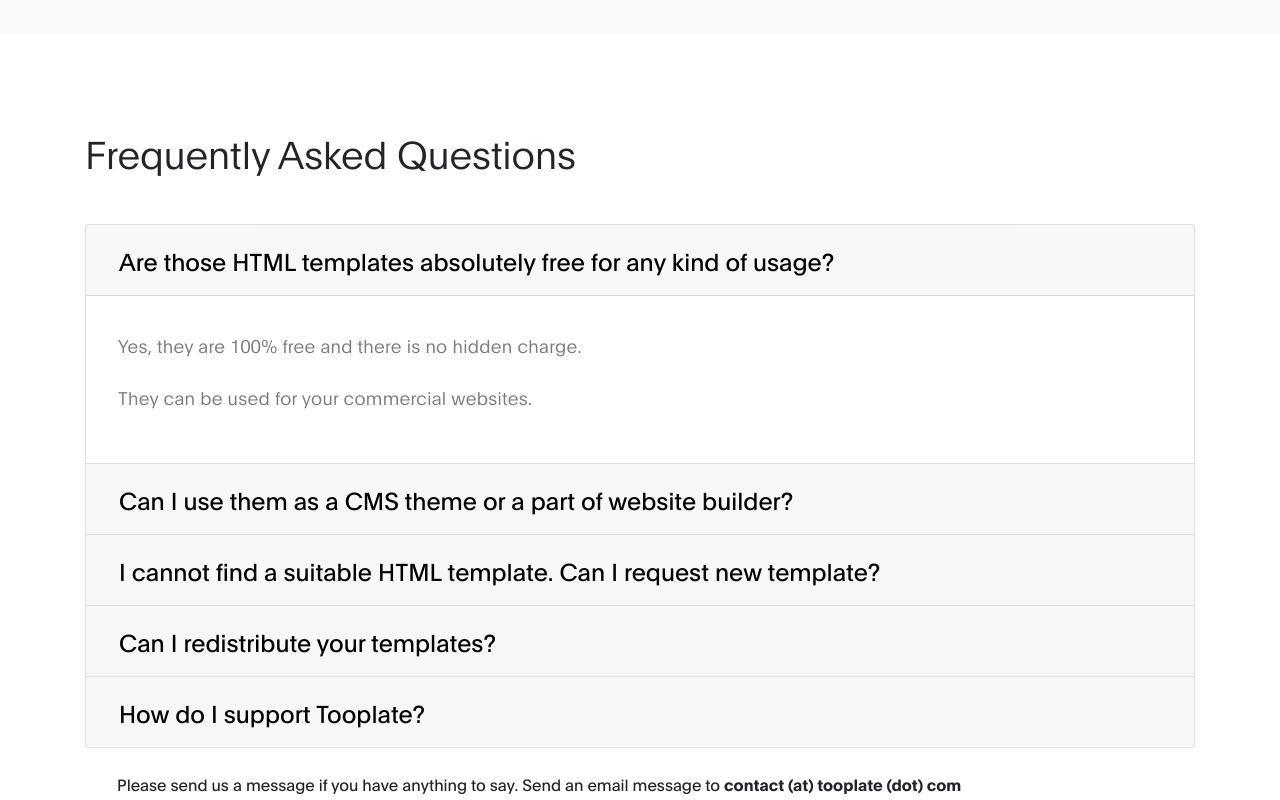
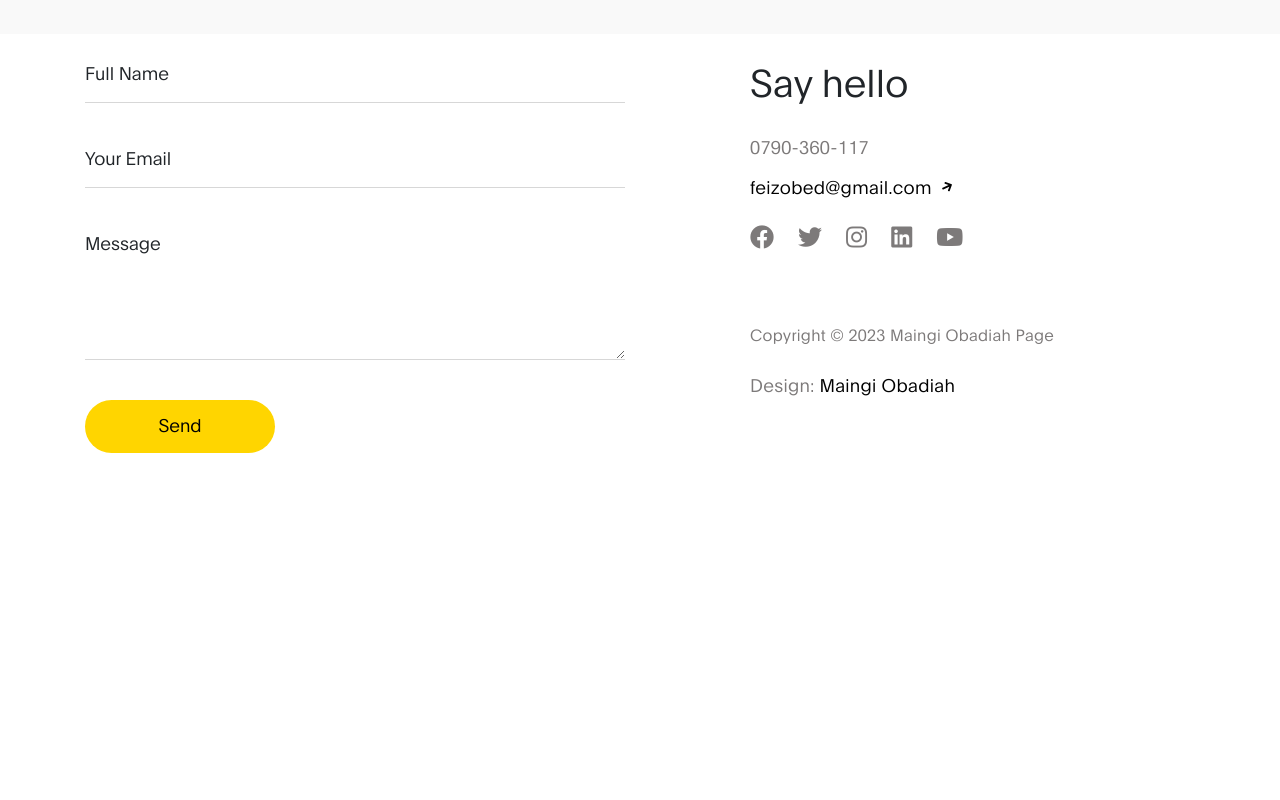
Before and after one commit to FeizObed/maingi, a plain HTML site: page index.html in a window 1280 px wide. Shown: the part 1680-2480 px from the top of the page. After the commit the page ends 2229 px from the top, so only its background shows below. Drawn offline with Linux system fonts and the light colour scheme.

Commit message:
index.html

```diff
--- a/index.html
+++ b/index.html
@@ -213,103 +213,7 @@
 
 
      <!-- FAQ -->
-     <section class="faq section-padding">
 
-        <div class="container">
-
-            <div class="row">
-
-                <div class="col-lg-12 col-12">
-
-                    <h3 class="mb-5">Frequently Asked Questions</h3>
-
-                    <div class="accordion" id="accordionExample">
-                      <div class="card">
-                        <div class="card-header" id="headingOne">
-                          <h2 class="mb-0">
-                            <button class="btn btn-link" type="button" data-toggle="collapse" data-target="#collapseOne" aria-expanded="true" aria-controls="collapseOne">
-                              Are those HTML templates absolutely free for any kind of usage?
-                            </button>
-                          </h2>
-                        </div>
-
-                        <div id="collapseOne" class="collapse show" aria-labelledby="headingOne" data-parent="#accordionExample">
-                          <div class="card-body">
-                            <p>Yes, they are 100% free and there is no hidden charge.</p>
-
-                            <p>They can be used for your commercial websites.</p>
-                          </div>
-                        </div>
-                      </div>
-
-                      <div class="card">
-                        <div class="card-header" id="headingTwo">
-                          <h2 class="mb-0">
-                            <button class="btn btn-link collapsed" type="button" data-toggle="collapse" data-target="#collapseTwo" aria-expanded="false" aria-controls="collapseTwo">
-                              Can I use them as a CMS theme or a part of website builder?
-                            </button>
-                          </h2>
-                        </div>
-                        <div id="collapseTwo" class="collapse" aria-labelledby="headingTwo" data-parent="#accordionExample">
-                          <div class="card-body">
-                            <p>Yes, you can use them.</p>
-                          </div>
-                        </div>
-                      </div>
-
-                      <div class="card">
-                        <div class="card-header" id="headingThree">
-                          <h2 class="mb-0">
-                            <button class="btn btn-link collapsed" type="button" data-toggle="collapse" data-target="#collapseThree" aria-expanded="false" aria-controls="collapseThree">
-                              I cannot find a suitable HTML template. Can I request new template?
-                            </button>
-                          </h2>
-                        </div>
-                        <div id="collapseThree" class="collapse" aria-labelledby="headingThree" data-parent="#accordionExample">
-                          <div class="card-body">
-                            <p>Yes, please tell us what you need. We will try our best to fulfill it.</p>
-                          </div>
-                        </div>
-                      </div>
-
-                    <div class="card">
-                        <div class="card-header" id="headingFour">
-                          <h2 class="mb-0">
-                            <button class="btn btn-link collapsed" type="button" data-toggle="collapse" data-target="#collapseFour" aria-expanded="false" aria-controls="collapseFour">
-                              Can I redistribute your templates?
-                            </button>
-                          </h2>
-                        </div>
-                        <div id="collapseFour" class="collapse" aria-labelledby="headingFour" data-parent="#accordionExample">
-                          <div class="card-body">
-                            <p>No, this is totally NOT allowed. Please do not redistribute our HTML templates.</p>
-                          </div>
-                        </div>
-                    </div>
-
-                    <div class="card">
-                        <div class="card-header" id="headingFive">
-                          <h2 class="mb-0">
-                            <button class="btn btn-link collapsed" type="button" data-toggle="collapse" data-target="#collapseFive" aria-expanded="false" aria-controls="collapseFive">
-                              How do I support Tooplate?
-                            </button>
-                          </h2>
-                        </div>
-                        <div id="collapseFive" class="collapse" aria-labelledby="headingFive" data-parent="#accordionExample">
-                          <div class="card-body">
-                            <p>Please spread a word about Tooplate website to your colleagues and friends.</p>
-                          </div>
-                        </div>
-                    </div>
-
-                    <span class="faq-info-text">Please send us a message if you have anything to say. Send an email message to <strong>contact (at) tooplate (dot) com</strong></span>
-
-                </div>
-
-           	 </div><!-- col -->
-        	</div><!-- row -->
-        </div><!-- container -->
-    </section>
 
 
      <section class="contact section-padding pt-0" id="contact">
```
